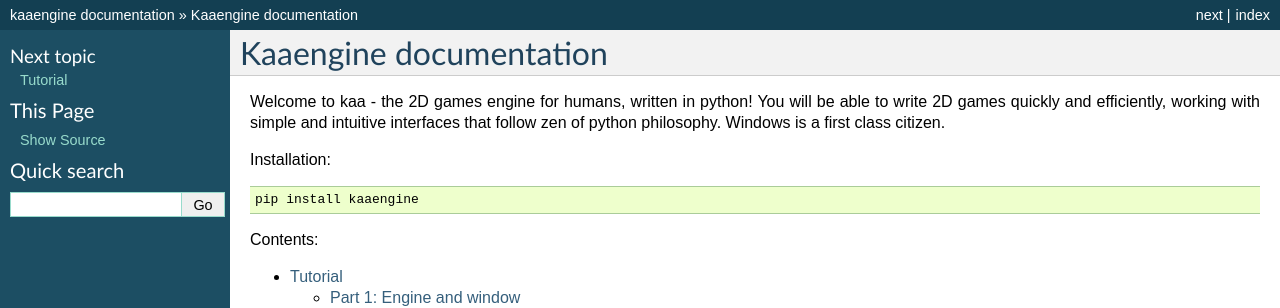
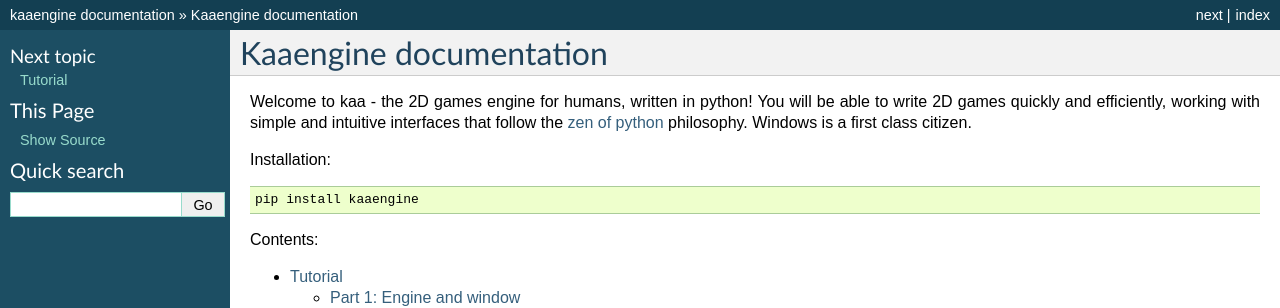
Before and after one commit to kaaengine/kaa, a Sphinx documentation site: the page built from docs/index.rst, in a window 1280 px wide. Shown: the top 308 px of the page. Built offline with Sphinx 7.4.7, drawn with Linux system fonts in a browser that asks for light colours.

Commit message:
small mod in the doc index

```diff
--- a/docs/index.rst
+++ b/docs/index.rst
@@ -7,7 +7,8 @@ Kaaengine documentation
 =======================
 
 Welcome to kaa - the 2D games engine for humans, written in python! You will be able to write 2D games quickly and
-efficiently, working with simple and intuitive interfaces that follow zen of python philosophy. Windows is a first class citizen.
+efficiently, working with simple and intuitive interfaces that follow the
+`zen of python <https://en.wikipedia.org/wiki/Zen_of_Python>`_ philosophy. Windows is a first class citizen.
 
 Installation:
 
```
